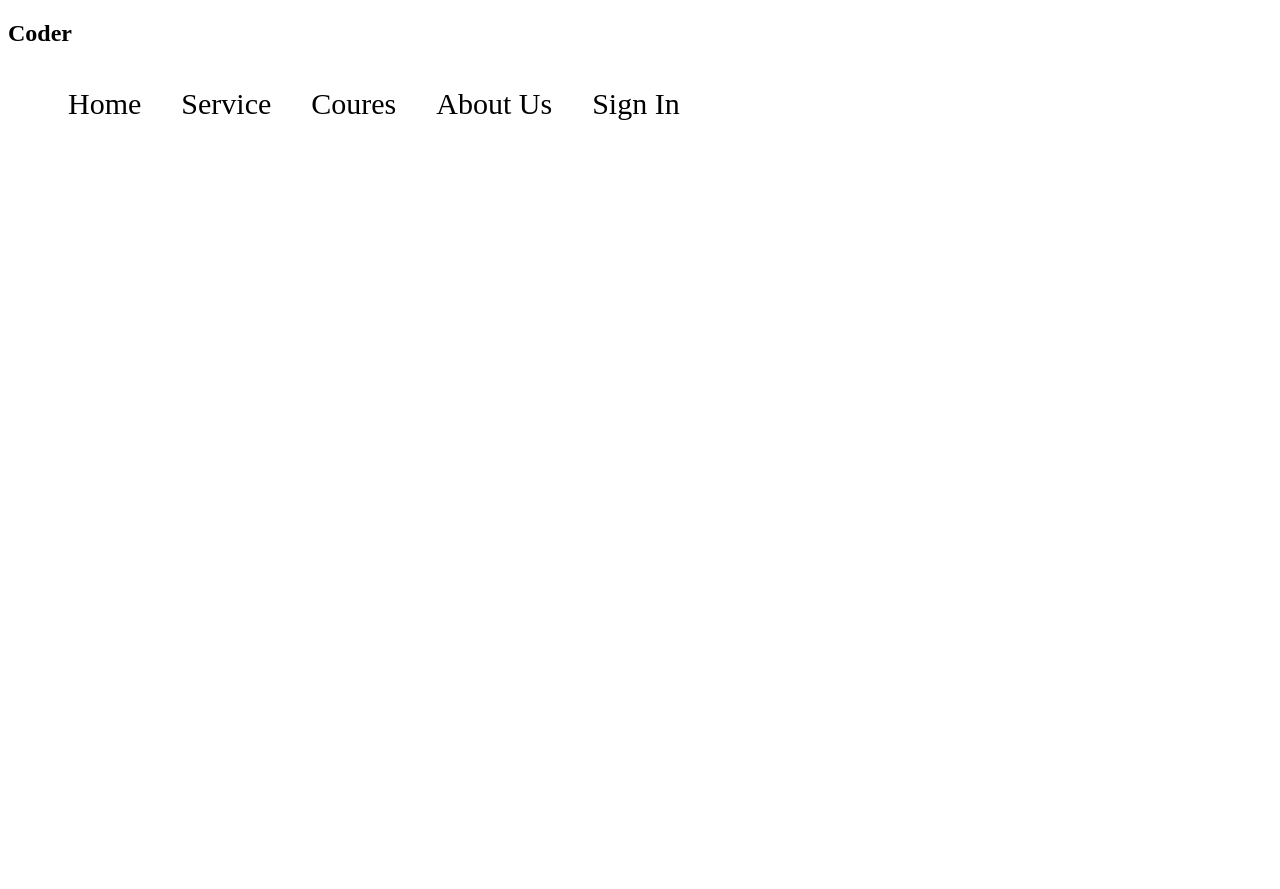
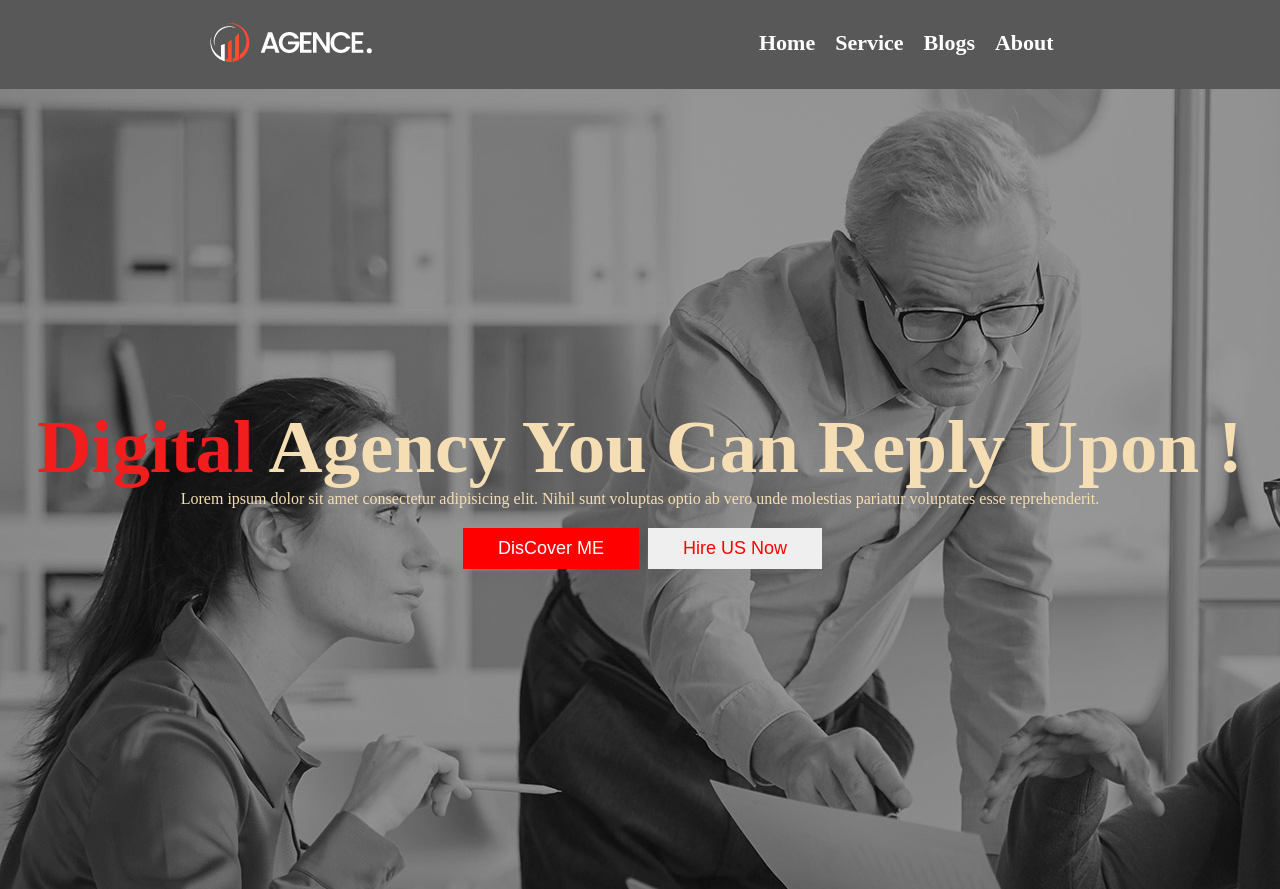
Before and after one commit to Majedul-Hasan/Digital-Agency, a plain HTML site: page index.html in a window 1280 px wide. Before the commit the page ends 800 px from the top, so only its background shows below. Drawn offline with Linux system fonts and the light colour scheme.

Commit message:
banner-aria

```diff
--- a/index.html
+++ b/index.html
@@ -4,23 +4,40 @@
     <meta charset="UTF-8">
     <meta http-equiv="X-UA-Compatible" content="IE=edge">
     <meta name="viewport" content="width=device-width, initial-scale=1.0">
-    <title>Coder Academy</title>
+    <title>Digital Agency</title>
+    <link rel="icon" href="tools/icons/coding.png">
     <link rel="stylesheet" href="style.css">
-    <link rel="shortcut icon" href="/tools/icons/coding.png" type="image/x-icon">
 
 </head>
 <body>
-    <header class="header-container">
-        <div class="header-title">
-            <h2>Coder</h2>
+    <header>
+        <div class="nav-container">
+            <div class="logo-container">
+                <img src="tools/logo/logo.png" alt="">
+            </div>
+            <div class="menu-container">
+                <ul class="items">
+                    <li class="item">Home</li>
+                    <li class="item">Service</li>
+                    <li class="item">Blogs</li>
+                    <li class="item">About</li>
+                </ul>
+            </div>
         </div>
-        <ul>
-            <li>Home</li>
-            <li>Service</li>
-            <li>Coures</li>
-            <li>About Us</li>
-            <li>Sign In</li>
-        </ul>
     </header>
+    <div class="banner-container">
+        <div class="banner-details">
+            <h1 class="banner-title"><span class="primary-color">Digital</span>  Agency You Can Reply Upon !</h1>
+            <p class="description">Lorem ipsum dolor sit amet consectetur adipisicing elit. Nihil
+                 sunt voluptas optio ab vero unde molestias pariatur
+                  voluptates esse
+                 reprehenderit. </p>
+                 <div class="banner-button">
+                    <button class="btn-discover">DisCover ME</button>
+                    <button class="btn-hire">Hire US Now</button>
+                </div>
+        </div>
+
+    </div>
 </body>
 </html>
--- a/style.css
+++ b/style.css
@@ -1,16 +1,64 @@
-header{
-    margin-top: 0;
-
+*{
+    padding: 0;
+    margin: 0;
+}
+.nav-container{
+    display: flex;
+    padding: 20px;
+    justify-content: space-around;
+    background-color: #585858;
+    color: white;
+}
+.items{
+    display: flex;
+    font-size: 22px;
+    font-weight: bold;
+    padding: 5px;
+    list-style: none;
+}
+.item{
+    font-size: 22px;
+    font-weight: bold;
+    padding: 5px;
+    margin-right: 10px;
 
 }
-
-ul{
+.banner-container{
+    width: 100%;
+    height: 100vh;
+    background-image: url("tools/image/background.jpg"),linear-gradient(rgba(0,0,0,0.4),rgba(0,0,0,0.4));
+    background-blend-mode: overlay;
     display: flex;
-
+    justify-content: center;
+    text-align: center;
+    align-items: center;
+    color: wheat;
+}
+.banner-title{
+    font-size: 75px;
+}
+.primary-color{
+    color: rgb(242, 29, 29);
+}
+.discription{
+    font-size: 22px;
+    width: 50%;
+    padding: 10px;
 
 }
-li{
-    list-style: none;
-    padding:20px;
-    font-size: 30px;
+.btn-discover{
+    padding: 10px 35px;
+    background-color: red;
+    border: none;
+    color: white;
+    font-size: 18px;
+    margin:5px;
 }
+.btn-hire{
+    padding: 10px 35px;
+    background-color: ;
+    border: none;
+    font-size: 18px;
+    color: red;
+    margin-top: 20px;
+}
```
